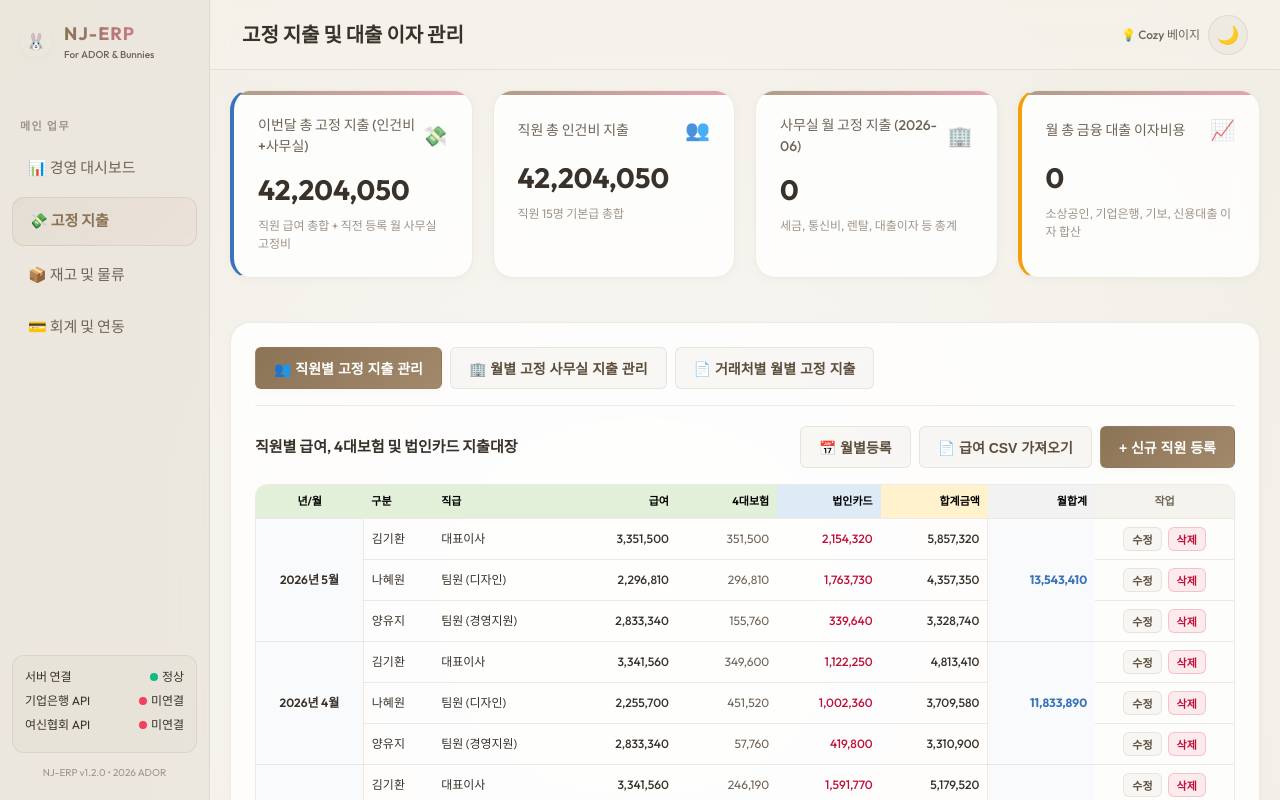
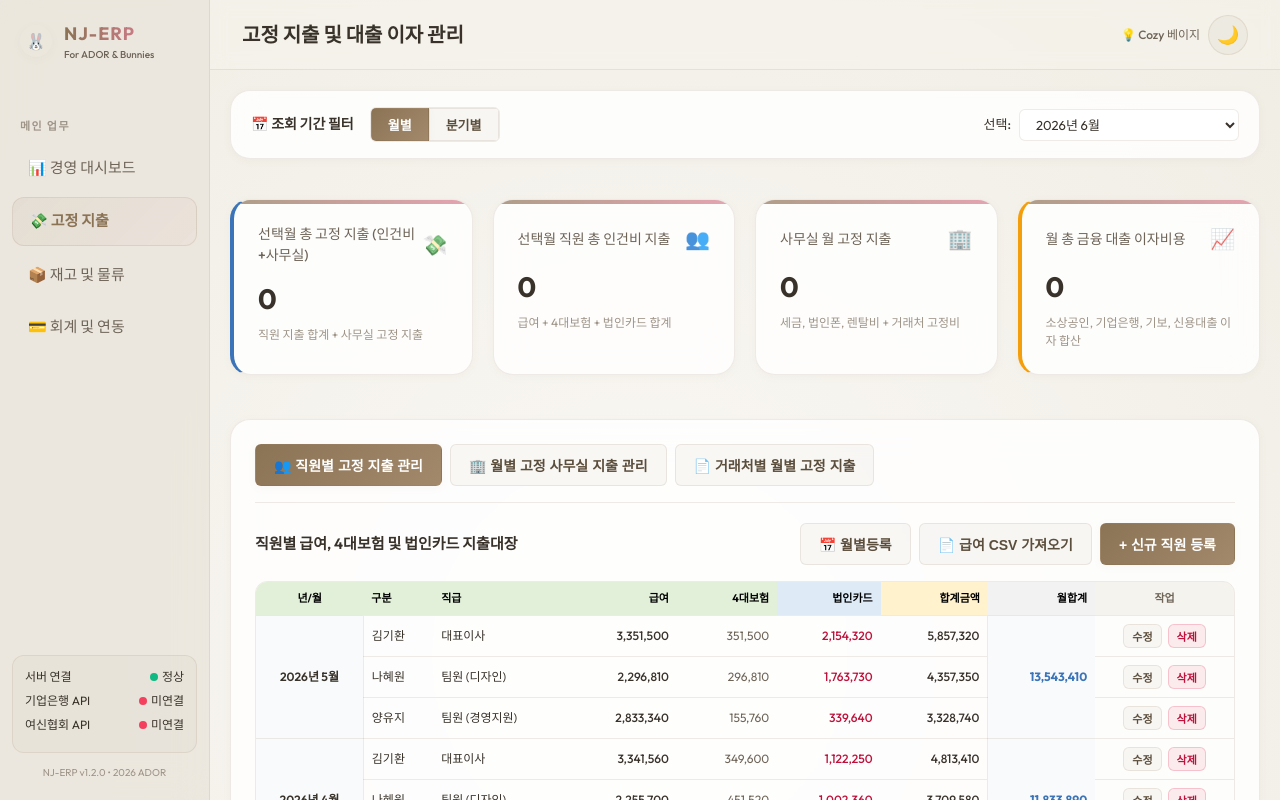
Before and after one commit to newgenes-ui/newjeans-erp, a React (Vite) app: page / in a window 1280 px wide. Both pictures are taken after a click on the item "💸 고정 지출". Shown: the top 800 px of the page. Built offline with nearby package versions, Linux system fonts and the light colour scheme.

Commit message:
Implement monthly and quarterly period filter for fixed expenses KPIs and update formulas to prevent duplication

```diff
--- a/src/components/FixedExpenses.jsx
+++ b/src/components/FixedExpenses.jsx
@@ -14,6 +14,19 @@ export default function FixedExpenses({
   logActivity
 }) {
   const [fixedTab, setFixedTab] = useState('employee'); // 'employee', 'office', 'partner'
+
+  // Period filter states
+  const [viewPeriodType, setViewPeriodType] = useState('month'); // 'month', 'quarter'
+  const [selectedPeriod, setSelectedPeriod] = useState('2026-06'); // default to 2026-06
+
+  const getAvailableMonths = () => {
+    const months = new Set();
+    officeExpenses.forEach(o => months.add(o.month));
+    employees.forEach(e => {
+      months.add(`2026-${e.month.toString().padStart(2, '0')}`);
+    });
+    return Array.from(months).sort((a, b) => b.localeCompare(a));
+  };
 
   // Employee Modal States
   const [showEmployeeModal, setShowEmployeeModal] = useState(false);
@@ -764,71 +777,156 @@ export default function FixedExpenses({
   const totalEmployeesCard = employees.reduce((acc, curr) => acc + (curr.cardUsage || 0), 0);
   const totalEmployeesNetPay = employees.reduce((acc, curr) => acc + curr.netPay, 0);
 
-  const latestOfficeRecord = officeExpenses[0] || {
-    tax: 0, corporatePhone: 0, officeRent: 0, maintenance: 0, equipmentRental: 0, erpServiceFee: 0,
-    officeTax: 0, officePhone: 0,
-    avanteRental: 0, rayInstallment: 0, smallBizLoanInterest: 0, ibkLoanInterest: 0, kiboLoanInterest: 0, creditLoanInterest: 0
-  };
-
-  const officeMonthlySum =
-    (latestOfficeRecord.officeRent || 0) +
-    (latestOfficeRecord.maintenance || 0) +
-    (latestOfficeRecord.equipmentRental || 0) +
-    (latestOfficeRecord.erpServiceFee || 0) +
-    (latestOfficeRecord.officeTax || 0) +
-    (latestOfficeRecord.officePhone || 0) +
-    (latestOfficeRecord.avanteRental || 0) +
-    (latestOfficeRecord.rayInstallment || 0) +
-    (latestOfficeRecord.smallBizLoanInterest || 0) +
-    (latestOfficeRecord.ibkLoanInterest || 0) +
-    (latestOfficeRecord.kiboLoanInterest || 0) +
-    (latestOfficeRecord.creditLoanInterest || 0);
-
-  const officeLoansSum =
-    (latestOfficeRecord.smallBizLoanInterest || 0) +
-    (latestOfficeRecord.ibkLoanInterest || 0) +
-    (latestOfficeRecord.kiboLoanInterest || 0) +
-    (latestOfficeRecord.creditLoanInterest || 0);
+  // Filter data sets based on selected period
+  let filteredEmployees = [];
+  let filteredOffice = [];
+
+  if (viewPeriodType === 'month') {
+    const monthNum = parseInt(selectedPeriod.split('-')[1], 10);
+    filteredEmployees = employees.filter(e => e.month === monthNum);
+    filteredOffice = officeExpenses.filter(o => o.month === selectedPeriod);
+  } else {
+    // Quarter
+    const quarterNum = parseInt(selectedPeriod.split('-Q')[1], 10);
+    let monthsInQuarter = [];
+    let officeMonthsInQuarter = [];
+    if (quarterNum === 1) {
+      monthsInQuarter = [1, 2, 3];
+      officeMonthsInQuarter = ['2026-01', '2026-02', '2026-03'];
+    } else if (quarterNum === 2) {
+      monthsInQuarter = [4, 5, 6];
+      officeMonthsInQuarter = ['2026-04', '2026-05', '2026-06'];
+    } else if (quarterNum === 3) {
+      monthsInQuarter = [7, 8, 9];
+      officeMonthsInQuarter = ['2026-07', '2026-08', '2026-09'];
+    } else {
+      monthsInQuarter = [10, 11, 12];
+      officeMonthsInQuarter = ['2026-10', '2026-11', '2026-12'];
+    }
+    filteredEmployees = employees.filter(e => monthsInQuarter.includes(e.month));
+    filteredOffice = officeExpenses.filter(o => officeMonthsInQuarter.includes(o.month));
+  }
+
+  // Card 2: 직원 총 인건비 지출 (직원별 고정 지출관리의 개인합계들의 총합)
+  const totalPersonnelCost = filteredEmployees.reduce((sum, emp) => sum + emp.baseSalary + (emp.insurancesTotal || 0) + (emp.cardUsage || 0), 0);
+
+  // Card 3: 사무실 고정 지출 (세금, 법인폰, 렌탈비, 관리비, 임대료 등 중복 제거 합산)
+  const totalOfficeCost = filteredOffice.reduce((sum, o) => {
+    const tab2Manual = (o.officeTax || 0) + (o.officePhone || 0) + (o.avanteRental || 0) + (o.rayInstallment || 0);
+    const tab3NonDup = (o.bsTech || 0) + (o.gwangmyeongG || 0) + (o.samsungOA || 0) + (o.chungho || 0) + (o.sungjin || 0) + (o.ecount || 0);
+    return sum + tab2Manual + tab3NonDup;
+  }, 0);
+
+  // Card 4: 총 금융 대출 이자비용
+  const totalInterestCost = filteredOffice.reduce((sum, o) => {
+    return sum + (o.smallBizLoanInterest || 0) + (o.ibkLoanInterest || 0) + (o.kiboLoanInterest || 0) + (o.creditLoanInterest || 0);
+  }, 0);
+
+  // Card 1: 총 고정 지출 (인건비 + 사무실)
+  const totalFixedExpenses = totalPersonnelCost + totalOfficeCost;
 
   return (
     <div className="content-area">
 
+      {/* Period Filter Bar */}
+      <div className="panel-card" style={{ padding: '16px 20px', marginBottom: '20px', display: 'flex', alignItems: 'center', justifyContent: 'space-between', flexWrap: 'wrap', gap: '12px' }}>
+        <div style={{ display: 'flex', alignItems: 'center', gap: '16px' }}>
+          <span style={{ fontWeight: '700', fontSize: '14px', color: 'var(--text-primary)' }}>📅 조회 기간 필터</span>
+          <div className="btn-group" style={{ gap: '0px', border: '1px solid var(--border-color)', borderRadius: '6px', overflow: 'hidden', padding: '0px' }}>
+            <button
+              className={`btn ${viewPeriodType === 'month' ? 'btn-primary' : 'btn-secondary'}`}
+              style={{ borderRadius: '0px', padding: '6px 16px', fontSize: '13px', margin: '0px' }}
+              onClick={() => {
+                setViewPeriodType('month');
+                const months = getAvailableMonths();
+                if (months.length > 0) {
+                  setSelectedPeriod(months[0]);
+                }
+              }}
+            >
+              월별
+            </button>
+            <button
+              className={`btn ${viewPeriodType === 'quarter' ? 'btn-primary' : 'btn-secondary'}`}
+              style={{ borderRadius: '0px', padding: '6px 16px', fontSize: '13px', margin: '0px' }}
+              onClick={() => {
+                setViewPeriodType('quarter');
+                setSelectedPeriod('2026-Q2');
+              }}
+            >
+              분기별
+            </button>
+          </div>
+        </div>
+
+        <div style={{ display: 'flex', alignItems: 'center', gap: '8px' }}>
+          <label style={{ fontSize: '13px', fontWeight: '500' }}>선택:</label>
+          <select
+            className="form-control"
+            style={{ width: '220px', padding: '6px 12px', fontSize: '13px' }}
+            value={selectedPeriod}
+            onChange={(e) => setSelectedPeriod(e.target.value)}
+          >
+            {viewPeriodType === 'month' ? (
+              getAvailableMonths().map(m => {
+                const year = m.split('-')[0];
+                const month = parseInt(m.split('-')[1], 10);
+                return (
+                  <option key={m} value={m}>
+                    {year}년 {month}월
+                  </option>
+                );
+              })
+            ) : (
+              [
+                { value: '2026-Q2', label: '2026년 2분기 (4월~6월)' },
+                { value: '2026-Q1', label: '2026년 1분기 (1월~3월)' }
+              ].map(q => (
+                <option key={q.value} value={q.value}>
+                  {q.label}
+                </option>
+              ))
+            )}
+          </select>
+        </div>
+      </div>
+
       {/* KPI summaries */}
       <div className="dashboard-grid" style={{ gridTemplateColumns: 'repeat(auto-fit, minmax(240px, 1fr))', marginBottom: '24px' }}>
 
         <div className="kpi-card" style={{ borderLeft: '4px solid var(--primary-blue, #1a56db)' }}>
           <div className="kpi-header">
-            <span className="kpi-title">이번달 총 고정 지출 (인건비+사무실)</span>
+            <span className="kpi-title">{viewPeriodType === 'month' ? '선택월' : '선택분기'} 총 고정 지출 (인건비+사무실)</span>
             <span className="kpi-icon">💸</span>
           </div>
-          <div className="kpi-value">{(totalEmployeesSalary + officeMonthlySum).toLocaleString()}</div>
-          <div className="kpi-subtext">직원 급여 총합 + 직전 등록 월 사무실 고정비</div>
+          <div className="kpi-value">{totalFixedExpenses.toLocaleString()}</div>
+          <div className="kpi-subtext">직원 지출 합계 + 사무실 고정 지출</div>
         </div>
 
         <div className="kpi-card">
           <div className="kpi-header">
-            <span className="kpi-title">직원 총 인건비 지출</span>
+            <span className="kpi-title">{viewPeriodType === 'month' ? '선택월' : '선택분기'} 직원 총 인건비 지출</span>
             <span className="kpi-icon">👥</span>
           </div>
-          <div className="kpi-value">{totalEmployeesSalary.toLocaleString()}</div>
-          <div className="kpi-subtext">직원 {employees.length}명 기본급 총합</div>
+          <div className="kpi-value">{totalPersonnelCost.toLocaleString()}</div>
+          <div className="kpi-subtext">급여 + 4대보험 + 법인카드 합계</div>
         </div>
 
         <div className="kpi-card">
           <div className="kpi-header">
-            <span className="kpi-title">사무실 월 고정 지출 ({latestOfficeRecord.month || '내역 없음'})</span>
+            <span className="kpi-title">사무실 {viewPeriodType === 'month' ? '월' : '분기'} 고정 지출</span>
             <span className="kpi-icon">🏢</span>
           </div>
-          <div className="kpi-value">{officeMonthlySum.toLocaleString()}</div>
-          <div className="kpi-subtext">세금, 통신비, 렌탈, 대출이자 등 총계</div>
+          <div className="kpi-value">{totalOfficeCost.toLocaleString()}</div>
+          <div className="kpi-subtext">세금, 법인폰, 렌탈비 + 거래처 고정비</div>
         </div>
 
         <div className="kpi-card" style={{ borderLeft: '4px solid #f59e0b' }}>
           <div className="kpi-header">
-            <span className="kpi-title">월 총 금융 대출 이자비용</span>
+            <span className="kpi-title">{viewPeriodType === 'month' ? '월' : '분기'} 총 금융 대출 이자비용</span>
             <span className="kpi-icon">📈</span>
           </div>
-          <div className="kpi-value">{officeLoansSum.toLocaleString()}</div>
+          <div className="kpi-value">{totalInterestCost.toLocaleString()}</div>
           <div className="kpi-subtext">소상공인, 기업은행, 기보, 신용대출 이자 합산</div>
         </div>
 
```
